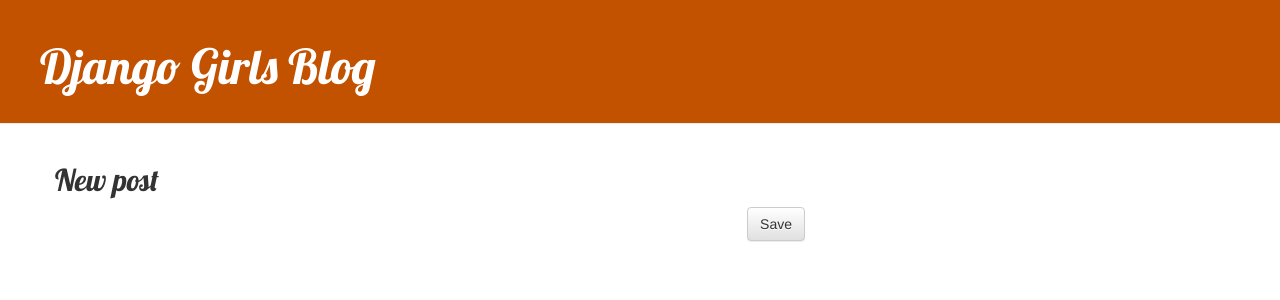
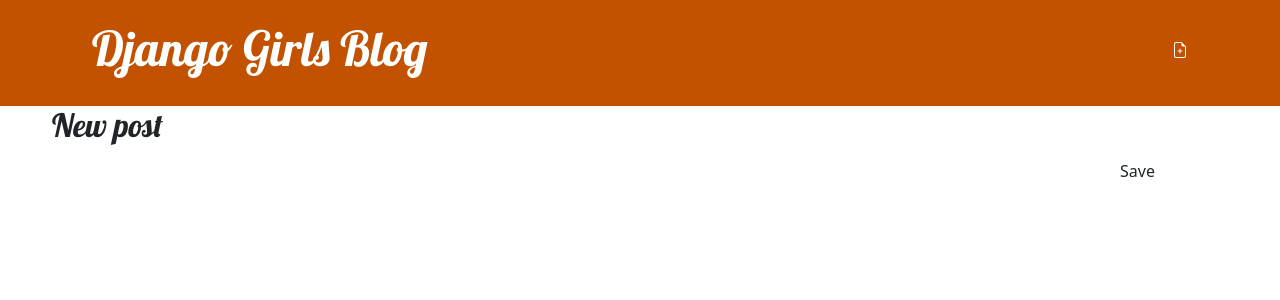
Before and after one commit to Francinha8/my-first-blog, a Django app: page /post/new/ in a window 1280 px wide. Shown: the top 300 px of the page. Run offline with Django 5.2, Linux system fonts and the light colour scheme; some libraries are stand-ins or nearby versions.

Commit message:
Added views to create/edit blog post inside the site.

```diff
--- a/blog/templates/blog/base.html
+++ b/blog/templates/blog/base.html
@@ -1,29 +1,32 @@
 {% load static %}
+<!DOCTYPE html>
 <html>
 
 <head>
     <title>Django Girls blog</title>
-    <link rel="stylesheet" href="//maxcdn.bootstrapcdn.com/bootstrap/3.2.0/css/bootstrap.min.css">
-    <link rel="stylesheet" href="//maxcdn.bootstrapcdn.com/bootstrap/3.2.0/css/bootstrap-theme.min.css">
-    <link href='//fonts.googleapis.com/css?family=Lobster&subset=latin,latin-ext' rel='stylesheet' type='text/css'>
+    <link rel="stylesheet" href="https://cdn.jsdelivr.net/npm/bootstrap@5.3.3/dist/css/bootstrap.min.css"
+        integrity="sha384-QWTKZyjpPEjISv5WaRU9OFeRpok6YctnYmDr5pNlyT2bRjXh0JMhjY6hW+ALEwIH" crossorigin="anonymous">
+    <link rel="stylesheet" href="https://fonts.googleapis.com/css?family=Lobster&subset=latin,latin-ext">
     <link rel="stylesheet" href="{% static 'css/blog.css' %}">
 </head>
 
 <body>
-    <div class="page-header">
-        {% if user.is_authenticated %}
-        <a href="{% url 'post_new' %}" class="top-menu"><span class="glyphicon glyphicon-plus"></span></a>
-        {% endif %}
-        <h1><a href="/">Django Girls Blog</a></h1>
-    </div>
-    <div class="content container">
+    <header class="page-header">
+        <div class="container">
+            <a href="{% url 'post_new' %}" class="top-menu">
+                {% include './icons/file-earmark-plus.svg' %}
+            </a>
+            <h1><a href="/">Django Girls Blog</a></h1>
+        </div>
+    </header>
+    <main class="content container">
         <div class="row">
-            <div class="col-md-8">
+            <div class="col">
                 {% block content %}
                 {% endblock %}
             </div>
         </div>
-    </div>
+    </main>
 </body>
 
 </html>
```
Also changed, not shown: blog/templates/blog/icons/file-earmark-plus.svg (added), blog/templates/blog/icons/pencil-fill.svg (added), db.sqlite3.
